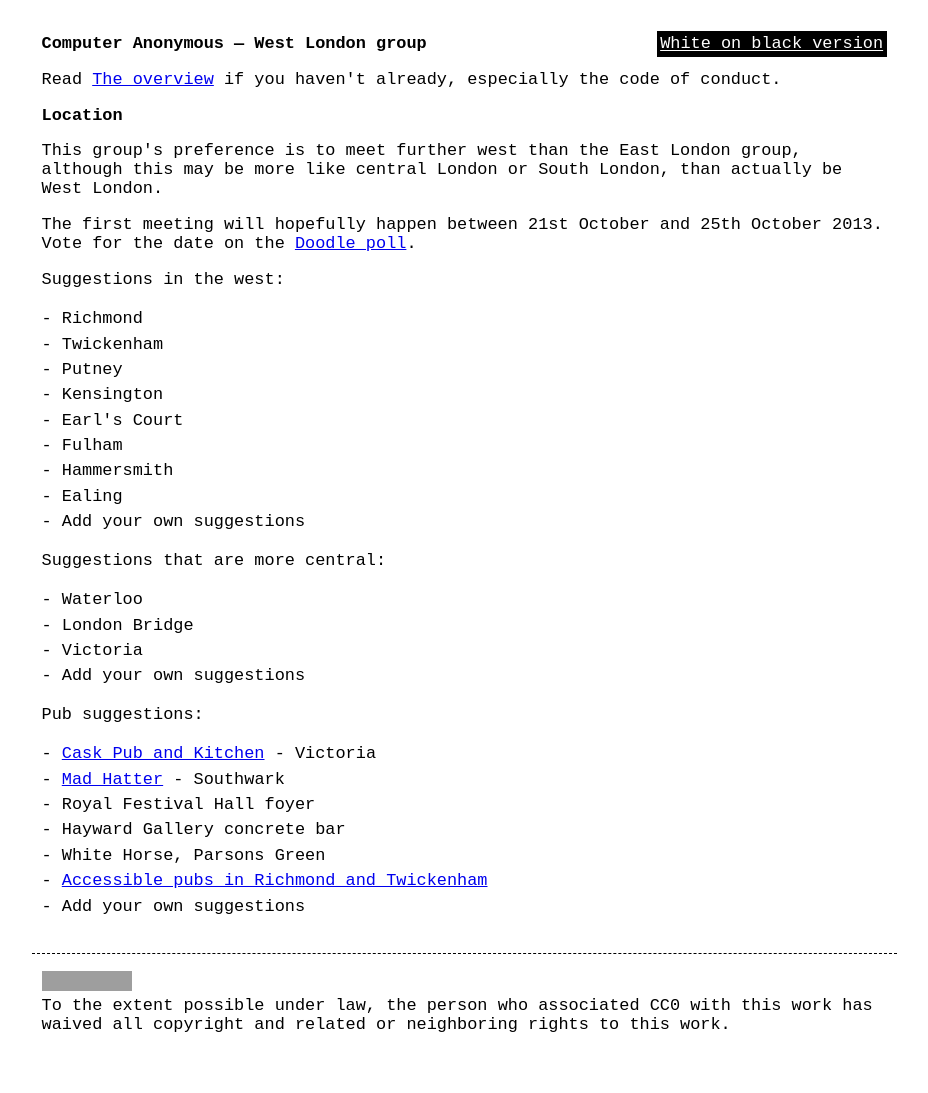
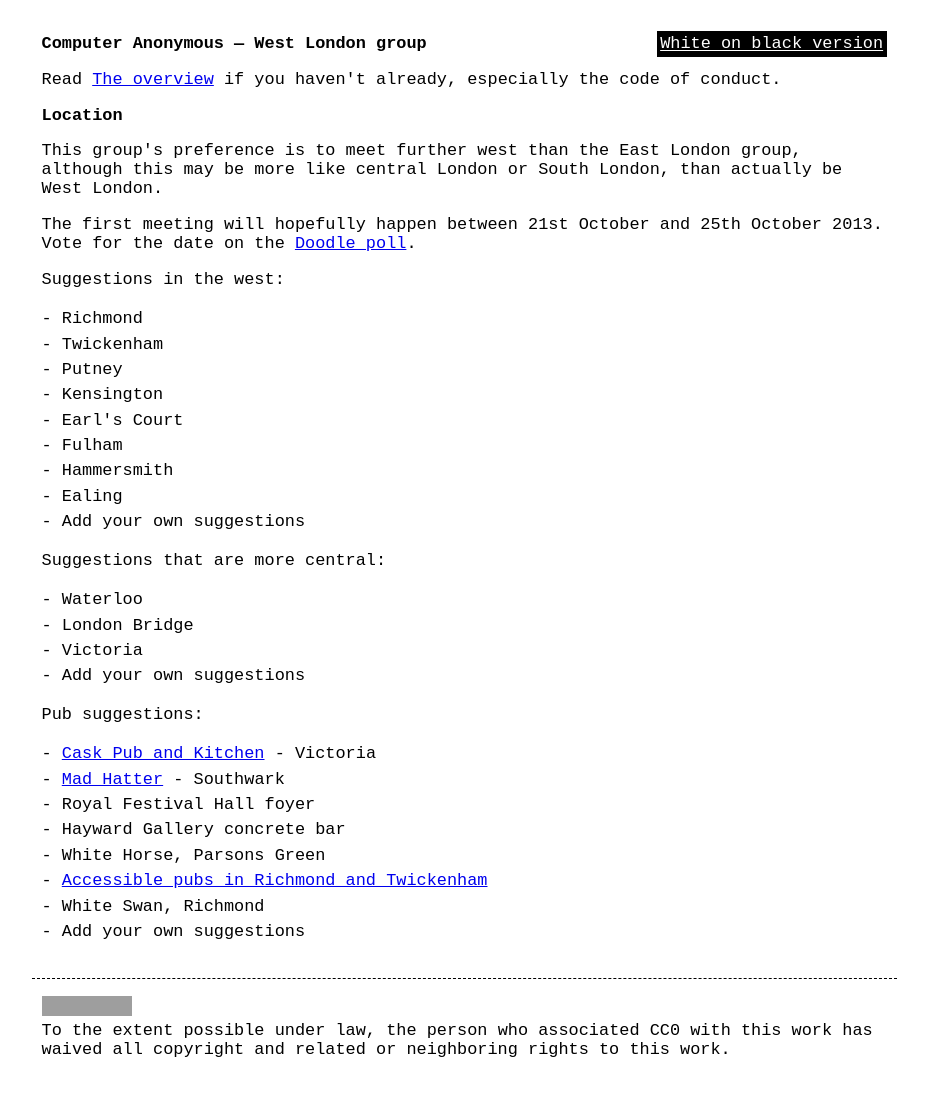
Before and after one commit to computeranonymous/computer, a Jekyll site: the page built from uk_west_london.html, in a window 1280 px wide. Shown: the whole page, without its empty margins (176-1104 px from the left). Built offline with Jekyll 4.4.1, drawn with Linux system fonts in a browser that asks for light colours; before the commit the page ends 1067 px from its top, so only the background shows below that; grey boxes are pictures that could not be loaded.

Commit message:
Update uk_west_london.html
Added White Swan

```diff
--- a/uk_west_london.html
+++ b/uk_west_london.html
@@ -36,5 +36,6 @@ title: Computer Anonymous - West London
       <li>Hayward Gallery concrete bar</li>
       <li>White Horse, Parsons Green</li>
       <li><a href="http://www.accessrichmond.co.uk/drinking.html">Accessible pubs in Richmond and Twickenham</a></li>
+      <li>White Swan, Richmond</li>
       <li>Add your own suggestions</li>
 </ul>
```
